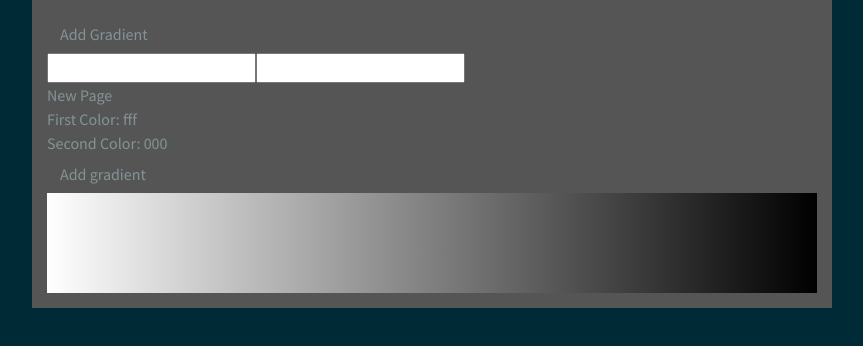
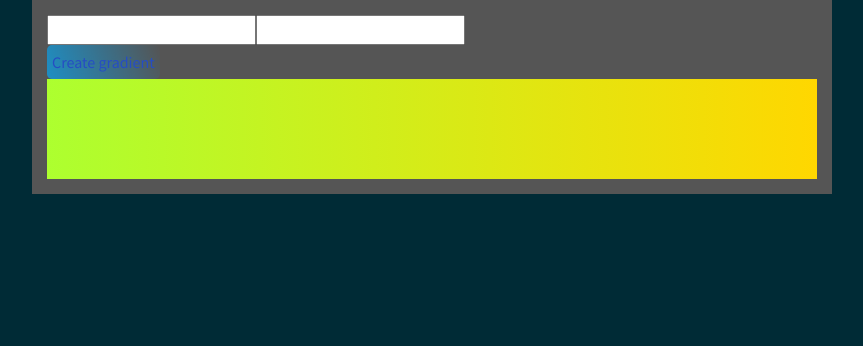
Before and after one commit to TheMiksa/gradient-app, a React (Create React App) app: page /new in a window 1280 px wide. Shown: the top 346 px of the page, without its empty margins (208-1071 px from the left). Built offline with nearby package versions, Linux system fonts and the light colour scheme.

Commit message:
corrected color checking functional, changed the markup of new's buttons a bit

```diff
--- a/src/components/home/home.js
+++ b/src/components/home/home.js
@@ -6,7 +6,7 @@ export const Home = () => {
 
     return (
         <div className="home">
-            <Link to="/new" className="btn-link">Add gradient</Link>
+            <Link to="/new" className="btn btn-link">Add gradient</Link>
             <GradientsList/>
         </div>
     );
--- a/src/components/new/new.css
+++ b/src/components/new/new.css
@@ -3,3 +3,24 @@
     height: 100px;
     background: linear-gradient(to right, greenyellow, gold);
 }
+.btn-gradient {
+    text-decoration: none;
+    padding: 5px;
+    border: 0;
+    border-radius: 5px;
+    color: #0C4AFF;
+    background: linear-gradient(70deg, greenyellow, gold);
+}
+.btn-gradient:hover {
+    color: #0C9FFF;
+    background: linear-gradient(75deg, #B1F822, #22F8DE);
+    text-decoration: none;
+}
+.btn-disabled {
+    border: 0;
+    text-decoration: none;
+    padding: 5px;
+    border-radius: 5px;
+    color: #0C4AFF;
+    background: linear-gradient(70deg, rgba(0.3, 173, 255, 47), rgba(0.3, 255, 215, 0));
+}
--- a/src/components/new/new.js
+++ b/src/components/new/new.js
@@ -1,20 +1,36 @@
-import React, {useState} from "react";
+import React, {useState, useEffect} from "react";
 import {Link} from "react-router-dom"
 import {v4} from "uuid";
 import "./new.css";
 
 export const New = () => {
-    const [firstColor, setFirstColor] = useState("fff");
-    const [secondColor, setSecondColor] = useState("000");
-    const [valid, toggleValid] = useState(true);
+    const [firstColor, setFirstColor] = useState("");
+    const [secondColor, setSecondColor] = useState("");
+    const [valid, toggleValid] = useState(false);
 
-    const toCheckHexColors = (value, setColor) => {
-        if (value.length === 3 || value.length === 6) {
-            setColor(value);
+    useEffect(() => {
+        if (toCheckHexColors(firstColor) && toCheckHexColors(secondColor)) {
             !valid && toggleValid(true);
         }
-        else valid && toggleValid(false);
+        else {
+            valid && toggleValid(false)
+        }
+        console.log("first: " + toCheckHexColors(firstColor));
+        console.log("second: " + toCheckHexColors(secondColor));
+    })
+
+    const toCheckHexColors = (value) => {
+        const checkValue = value.match(/[a-f]*[A-F]*[0-9]*/g).join("");
+        if ((value.length === 3 || value.length === 6) && value === checkValue) {
+            console.log("value: " + value);
+            console.log("checkValue:" + checkValue);
+            return true;
+        }
+        return false
     };
+
+
+
     const toAddGradient = (first, second) => {
         const gradientsList = JSON.parse(localStorage.getItem("gradientsList"));
         const newGradient = {
@@ -26,30 +42,29 @@ export const New = () => {
         gradientsList.push(newGradient);
         localStorage.setItem("gradientsList", JSON.stringify(gradientsList));
     };
+
     const btn = valid ? (
-        <Link to="/" className="btn btn-gradient" onClick={() => toAddGradient(firstColor, secondColor)}>Add Gradient</Link>
+        <Link to="/" className="btn btn-gradient" onClick={() => toAddGradient(firstColor, secondColor)}>Create gradient</Link>
         ) : (
-        <button className="btn btn-danger" disabled={true}>Invalid values</button>
+        <button className="btn btn-disabled" disabled={true}>Create gradient</button>
         );
+
     return (
         <div>
+
+            <input type="text" value={firstColor} onChange={({target}) => setFirstColor(target.value)}/>
+            <input type="text" value={secondColor} onChange={({target}) => setSecondColor(target.value)}/>
+            <br/>
             {btn}
             <br/>
-            <input type="text" onChange={({target}) => toCheckHexColors(target.value, setFirstColor)}/>
-            <input type="text" onChange={({target}) => toCheckHexColors(target.value, setSecondColor)}/>
-            <br/>
-            New Page
-            <br/>
-            <span>
-                First Color: {firstColor}
-            </span>
-            <br/>
-            <span>
-                Second Color: {secondColor}
-            </span>
-            <br/>
-            <button className="btn btn-selected">Add gradient</button>
             <div className="new-gradient" style={{background: `linear-gradient(to right, #${firstColor}, #${secondColor}`}}></div>
         </div>
     );
 };
+
+
+const someText = "fF5bFa";
+const filteredText = someText.match(/[a-f]*[A-F]*[0-9]*/g).join("");
+ if (someText !== filteredText) {
+     console.log("Uncurrect!");
+ } else console.log("Currect!");
```
